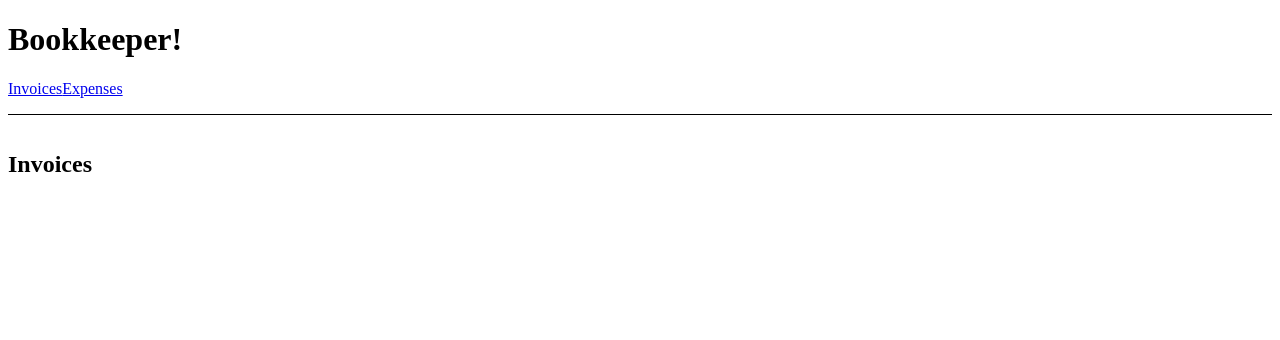
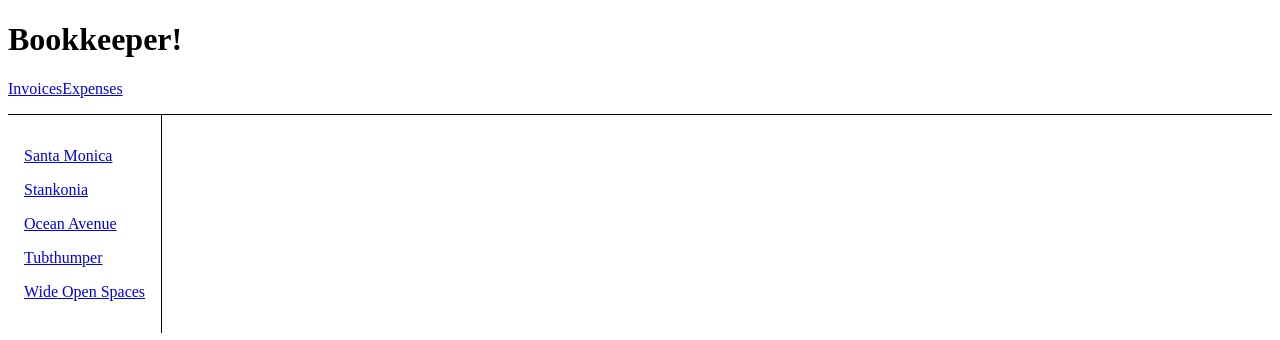
Before and after one commit to GeekyGuang/react-router-tutorial, a React (Vite) app: page /invoices in a window 1280 px wide. Shown: the top 340 px of the page. Built offline with nearby package versions, Linux system fonts and the light colour scheme.

Commit message:
添加 Invoices 列表

```diff
--- /dev/null
+++ b/src/data.js
@@ -0,0 +1,36 @@
+let invoices = [
+  {
+    name: 'Santa Monica',
+    number: 1995,
+    amount: '$10,800',
+    due: '12/05/1995',
+  },
+  {
+    name: 'Stankonia',
+    number: 2000,
+    amount: '$8,000',
+    due: '10/31/2000',
+  },
+  {
+    name: 'Ocean Avenue',
+    number: 2003,
+    amount: '$9,500',
+    due: '07/22/2003',
+  },
+  {
+    name: 'Tubthumper',
+    number: 1997,
+    amount: '$14,000',
+    due: '09/01/1997',
+  },
+  {
+    name: 'Wide Open Spaces',
+    number: 1998,
+    amount: '$4,600',
+    due: '01/27/1998',
+  },
+]
+
+export function getInvoices() {
+  return invoices
+}
--- a/src/routes/invoices.jsx
+++ b/src/routes/invoices.jsx
@@ -1,7 +1,23 @@
+import { Link } from "react-router-dom"
+import { getInvoices } from "../data"
+
 export default function Invoices() {
+  let invoices = getInvoices()
   return (
-    <main style={{padding: "1rem 0"}}>
-      <h2>Invoices</h2>
-    </main>
+    <div style={{display: "flex"}}>
+      <nav style={{
+        borderRight: "solid 1px",
+        padding: "1rem"
+      }}>
+        {invoices.map((invoice) => (
+          <Link style={{display: "block", margin: "1rem 0"}}
+            to={`/invoices/${invoice.number}`}
+            key={invoice.number}>
+              {invoice.name}
+          </Link>
+        ))}
+
+      </nav>
+    </div>
   )
 }
```
